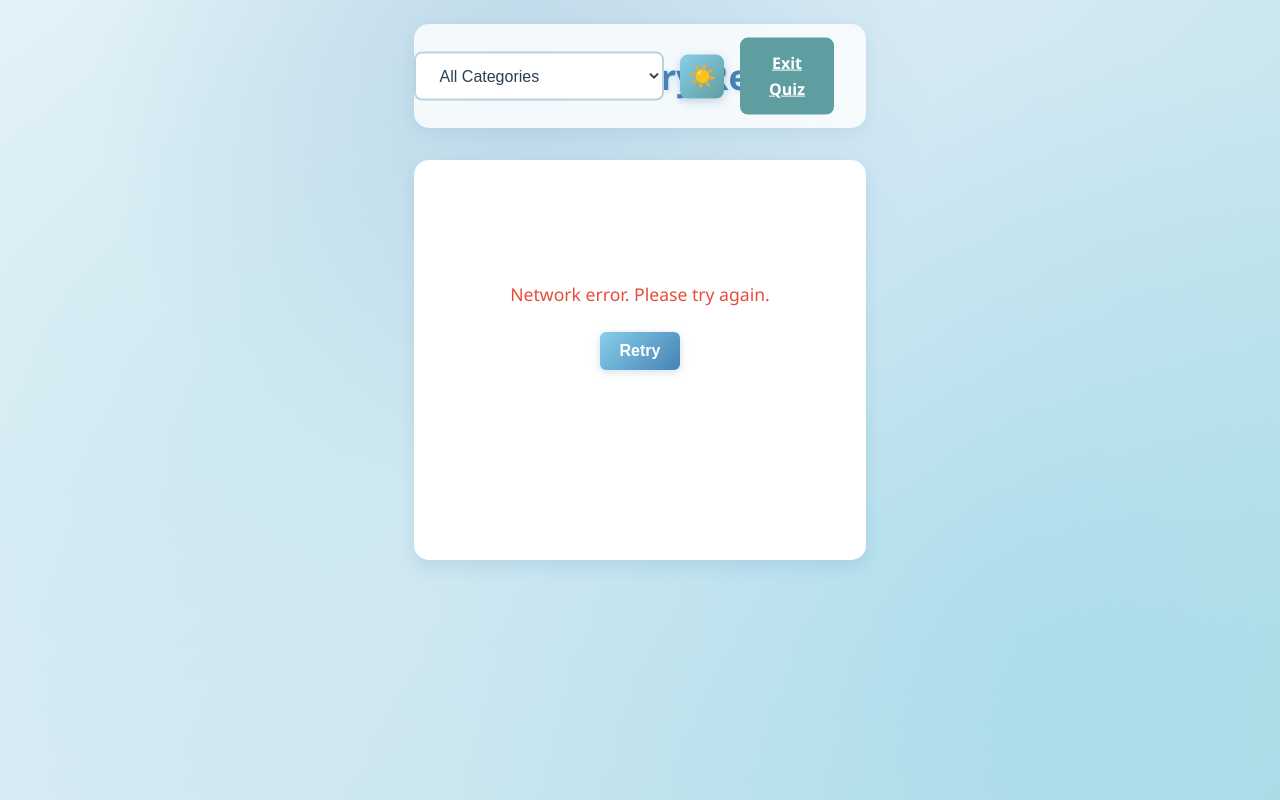
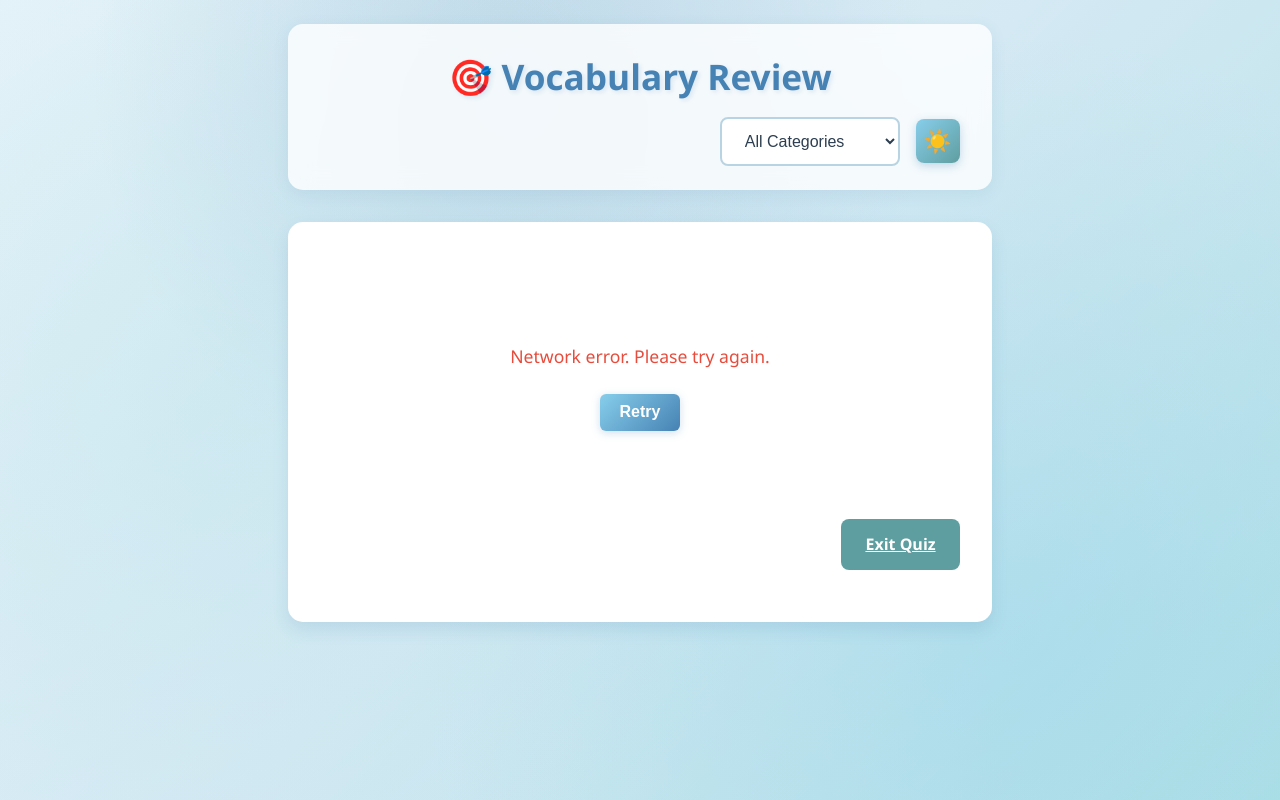
Before and after one commit to maverick001/EasyVocab, a Flask app: page /quiz in a window 1280 px wide. Run offline with Flask 3, Linux system fonts and the light colour scheme; data that the repository does not hold is empty.

Commit message:
Bugfix: UI display issues

```diff
--- a/static/css/style.css
+++ b/static/css/style.css
@@ -213,6 +213,20 @@ body.dark-mode .file-input {
     align-items: center;
     gap: var(--spacing-sm);
     z-index: 10;
+}
+
+/* Quiz Header Controls Override - use normal flow instead of absolute */
+.quiz-header .header-controls {
+    position: static;
+    transform: none;
+}
+
+.quiz-header {
+    text-align: left;
+    display: flex;
+    flex-wrap: wrap;
+    align-items: center;
+    gap: 0.8rem 1rem;
 }
 
 /* GUI Theme Switcher Dropdown */
--- a/templates/index.html
+++ b/templates/index.html
@@ -20,7 +20,7 @@
         <!-- Header Section -->
         <header class="app-header">
             <h1 class="app-title">📚 Easy Vocab</h1>
-            <div class="header-controls">
+            <div class="header-controls" style="display: none;">
                 <select id="themeSwitcher" class="theme-select" title="Switch GUI theme">
                     <option value="default">🎨 Default</option>
                     <option value="minimalist">✨ Minimalist</option>
--- a/templates/quiz.html
+++ b/templates/quiz.html
@@ -14,15 +14,13 @@
     <div class="container">
         <!-- Header -->
         <header class="quiz-header app-header"
-            style="margin-bottom: 2rem; padding: 1.5rem 2rem; display: flex; align-items: center; justify-content: space-between; background: rgba(255, 255, 255, 0.8);">
-            <div class="header-left" style="display: flex; align-items: center; gap: 1rem;">
-                <h1 class="app-title" style="margin: 0; font-size: 2.2rem;">🎯 Vocabulary Review</h1>
-            </div>
+            style="margin-bottom: 2rem; padding: 1.5rem 2rem; display: flex; flex-wrap: wrap; align-items: center; gap: 0.8rem 1rem; background: rgba(255, 255, 255, 0.8);">
+            <h1 class="app-title" style="margin: 0; font-size: 2.2rem; flex: 1 1 100%;">🎯 Vocabulary Review</h1>
 
-            <div class="header-controls" style="display: flex; gap: 1rem; align-items: center;">
+            <div class="header-controls" style="display: flex; gap: 1rem; align-items: center; flex-wrap: wrap; margin-left: auto;">
                 <div class="select-wrapper" style="position: relative;">
                     <select id="categorySelect" class="category-select"
-                        style="min-width: 250px; padding: 0.8rem 1.2rem; border-radius: 8px; font-weight: 500; cursor: pointer;">
+                        style="min-width: 180px; max-width: 280px; padding: 0.8rem 1.2rem; border-radius: 8px; font-weight: 500; cursor: pointer;">
                         <option value="All">All Categories</option>
                     </select>
                 </div>
@@ -33,8 +31,6 @@
                     <span class="icon moon-icon">🌙</span>
                 </button>
 
-                <a href="/" class="btn btn-secondary"
-                    style="padding: 0.8rem 1.5rem; border-radius: 8px; font-weight: 600;">Exit Quiz</a>
             </div>
         </header>
 
@@ -78,6 +74,12 @@
                 <button id="nextBtn" class="btn btn-next">Next Word →</button>
             </div>
 
+            <!-- Exit Quiz Button -->
+            <div style="display: flex; justify-content: flex-end; margin-top: 1.5rem;">
+                <a href="/" class="btn btn-secondary"
+                    style="padding: 0.8rem 1.5rem; border-radius: 8px; font-weight: 600;">Exit Quiz</a>
+            </div>
+
         </div>
     </div>
 
```
Also changed, not shown: static/js/app.js (+19 -0 lines).
